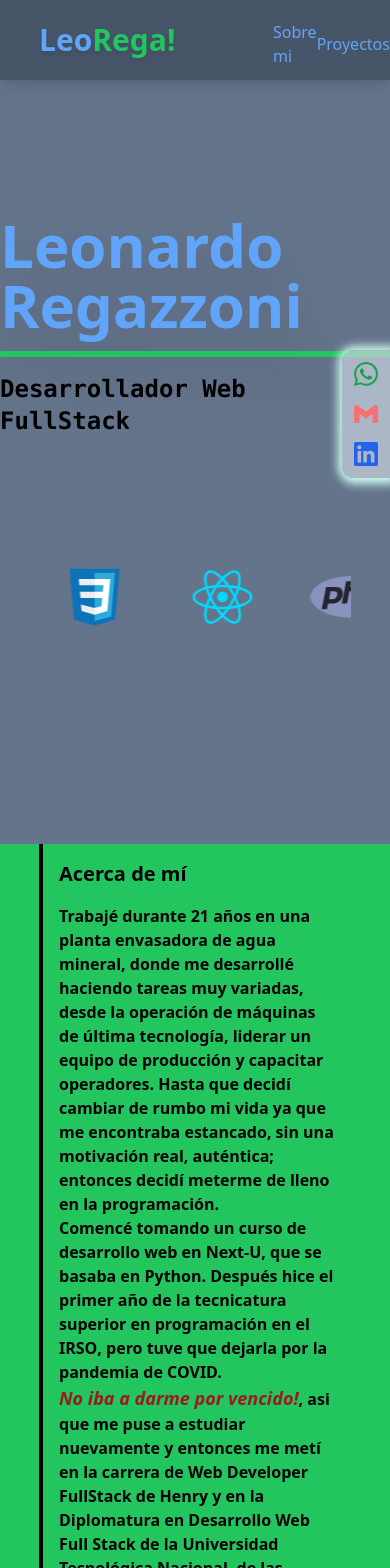
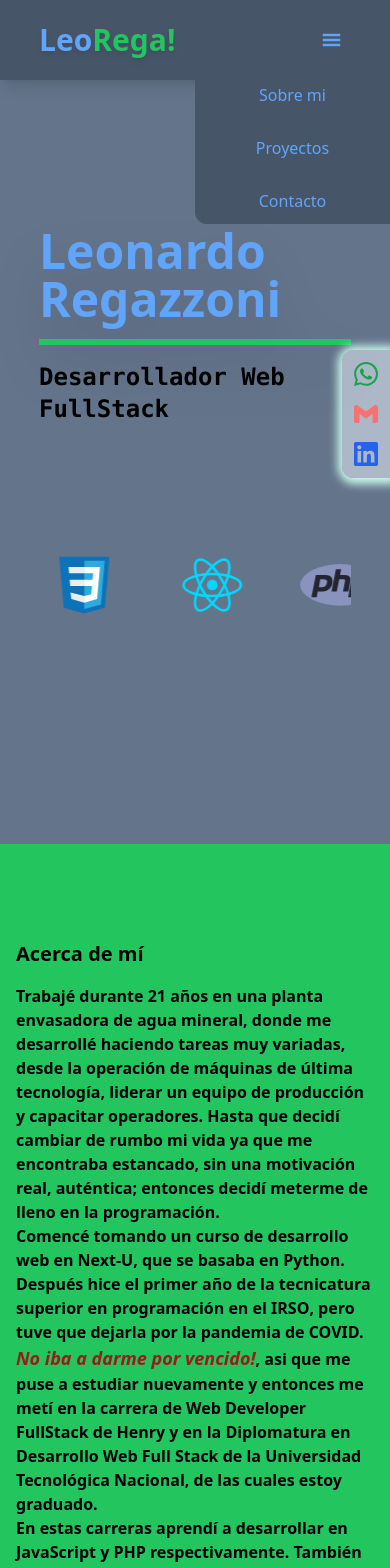
Before and after one commit to leorega/portfolio, a React (Vite) app: page / in a window 390 px wide. Shown: the top 1568 px of the page. Built offline with nearby package versions, Linux system fonts and the light colour scheme.

Commit message:
Agrego estilos responsive

```diff
--- a/src/App.jsx
+++ b/src/App.jsx
@@ -1,4 +1,4 @@
-import Home from "./components/home/Home";
+import Main from "./components/main/Main";
 import About from "./components/about/About"
 import Projects from "./components/Projects/Projects";
 import NavBar from "./components/navBar/NavBar";
@@ -12,7 +12,7 @@ function App() {
     <div className="flex flex-col justify-center items-center w-full min-h-screen">
       <NavBar/>
       <SocialBar/>
-      <Home/>
+      <Main/>
       <About/>
       <Projects/>
       <Form/>
--- a/src/components/Projects/Projects.jsx
+++ b/src/components/Projects/Projects.jsx
@@ -7,16 +7,16 @@ const Projects = () => {
 
   return (
     <section id="projects" className='w-full min-h-screen flex justify-center bg-slate-500 pt-20'>
-        <div className='w-4/5 flex flex-col items-center bg-slate-600 border-t-4 border-blue-400'>
+        <div className='lg:w-4/5 flex flex-col items-center bg-slate-600 border-t-4 border-blue-400'>
             <h3 className='text-3xl font-bold text-green-500 h-20 flex items-center'>Proyectos</h3>
             <div className='w-full flex flex-wrap justify-evenly bg-slate-500 border-t-4 border-blue-400 pt-4'>
               {projectsJson.projects.map((project) => (
-                <div key={project.id} className='flex flex-col items-center w-[30%] h-96 ml-1 mr-1 mb-8 shadow-md shadow-green-100 scale-100 hover:scale-105 ease-in duration-500 hover:bg-gradient-to-br from-slate-600 to-slate-300'>
-                  <img src={project?.image} alt={project?.name} className='h-1/2'/>
+                <div key={project.id} className='flex flex-col items-center md:w-[45%] lg:w-[30%] lg:h-96 ml-1 mr-1 mb-8 shadow-md shadow-green-100 scale-100 hover:scale-105 ease-in duration-500 hover:bg-gradient-to-br from-slate-600 to-slate-300'>
+                  <img src={project?.image} alt={project?.name} className='lg:h-1/2'/>
                   <div className='p-3 flex flex-col h-1/2 items-center'>
                     <h4 className='font-bold text-base mt-4 mb-4'>{project?.name}</h4>
                     <p className='font-semibold text-sm'>{project?.description}</p>
-                    <div className='mt-auto w-4/5 flex justify-around'>
+                    <div className='mt-auto w-4/5 flex justify-around py-2'>
                       {project.link ?
                       <a href={project?.link} target='_blank' rel='noreferrer' className='flex items-center cursor-pointer text-sm font-semibold border-2 border-black hover:bg-green-500'>+ Visitar  <MdCallMissedOutgoing className='mx-2'/> +</a>
                       : <p className='hidden'></p>
--- a/src/components/about/About.jsx
+++ b/src/components/about/About.jsx
@@ -2,8 +2,8 @@
 
 const About = () => {
   return (
-    <section id="about" className='w-full min-h-screen bg-green-500 flex flex-col items-center justify-center'>
-      <div className="w-4/5 border-l-4 border-black p-4">
+    <section id="about" className='w-full min-h-screen pt-20 bg-green-500 flex flex-col items-center justify-center'>
+      <div className="md:w-4/5 md:border-l-4 border-black p-4">
         <h3 className='text-xl font-bold mb-4'>Acerca de mí</h3>
         <p className='font-semibold'>Trabajé durante 21 años en una planta envasadora de agua mineral, donde me desarrollé
            haciendo tareas muy variadas, desde la operación de máquinas de última tecnología, liderar un equipo de producción y
--- a/src/components/footer/Footer.jsx
+++ b/src/components/footer/Footer.jsx
@@ -7,10 +7,10 @@ const Footer = () => {
         <div className='flex font-black text-3xl drop-shadow-md cursor-pointer'>
           <h2 className='text-blue-400'>Leo</h2><h2 className='text-green-500'>Rega!</h2>
         </div>
-        <div className='text-white'>
-            Leonardo Gabriel Regazzoni {"<Desarrollador Full Stack>"}
+        <div className='text-white hidden md:block'>
+            Leonardo Regazzoni {"<Desarrollador Full Stack>"}
         </div>
-        <nav className='text-blue-400 flex flex-col'>
+        <nav className='text-blue-400 flex flex-col lg:flex-row lg:w-1/4 justify-between'>
           <a className='box-border hover:font-bold border-blue-400' href="#about">Sobre mi</a>
           <a className='box-border hover:font-bold border-blue-400' href="#projects">Proyectos</a>
           <a className='box-border hover:font-bold border-blue-400' href="#contact">Contacto</a>
--- a/src/components/form/Form.jsx
+++ b/src/components/form/Form.jsx
@@ -36,13 +36,13 @@ const Form = () => {
   return (
     <section id='contact' className='w-full h-screen flex flex-col pt-20 items-center bg-green-500'>
         <h3 className='text-3xl font-bold drop-shadow-[1px_1px_5px_rgb(96,165,250)] mt-2 mb-2'>Formulario de contacto</h3>
-        <form id='form' ref={form} onSubmit={handleSubmit} method="POST" className='w-3/5 h-4/5'>
-          <fieldset className='border-2 border-black flex flex-col h-full items-center justify-around shadow-2xl'>
+        <form id='form' ref={form} onSubmit={handleSubmit} method="POST" className='w-full h-4/5 md:w-4/5 lg:w-3/5'>
+          <fieldset className='border-2 border-black flex flex-col mx-2 h-full items-center justify-around shadow-2xl'>
             <legend className='text-xl m-2 p-2'>Dejame tu mensaje</legend>
-            <input className='w-3/4 rounded-sm border-2 border-black p-2' type="text" name='name' placeholder='Nombre' required/>
-            <input className='w-3/4 rounded-sm border-2 border-black p-2' type="email" name='email' placeholder='Email' required/>
-            <textarea className='w-3/4 rounded-sm border-2 border-black p-2' name="message" cols="30" rows="10" placeholder='Escribe tu mensaje acá' required></textarea>
-            <button type='submit' className='bg-blue-400 w-1/4 h-10 rounded-md border-2 border-black hover:bg-slate-700 hover:text-blue-200 hover:font-bold'>Enviar</button>
+            <input className='w-3/4 my-2 rounded-sm border-2 border-black p-2' type="text" name='name' placeholder='Nombre' required/>
+            <input className='w-3/4 my-2 rounded-sm border-2 border-black p-2' type="email" name='email' placeholder='Email' required/>
+            <textarea className='w-3/4 my-2 rounded-sm border-2 border-black p-2' name="message" cols="30" rows="10" placeholder='Escribe tu mensaje acá' required></textarea>
+            <button type='submit' className='bg-blue-400 w-1/4 h-10 rounded-md my-2 border-2 border-black hover:bg-slate-700 hover:text-blue-200 hover:font-bold duration-500'>Enviar</button>
           </fieldset>
         </form>
     </section>
--- a/src/components/home/Home.jsx
+++ b/src/components/main/Main.jsx
@@ -1,11 +1,11 @@
 import Slider from "../slider/Slider";
 import NavBar from "../navBar/NavBar";
 
-const Home = () => {
+const Main = () => {
   return (
     <main id="home" className="flex flex-col items-center justify-center w-full min-h-screen bg-slate-500 shadow-2xl">
-      <div className="flex flex-col items-center mb-32">
-        <h1 className="font-extrabold text-blue-400 text-6xl mb-4 drop-shadow-2xl border-b-[6px] pb-4 border-green-500">
+      <div className="w-4/5 flex flex-col items-center mb-32">
+        <h1 className="font-extrabold text-blue-400 text-5xl md:text-6xl mb-4 drop-shadow-2xl border-b-[6px] pb-4 border-green-500">
         Leonardo Regazzoni
         </h1>
         <h3 className="font-mono font-bold text-2xl">Desarrollador Web FullStack</h3>
@@ -15,4 +15,4 @@ const Home = () => {
   )
 }
 
-export default Home;
+export default Main;
--- a/src/components/navBar/NavBar.jsx
+++ b/src/components/navBar/NavBar.jsx
@@ -1,19 +1,26 @@
 import { Link } from "react-scroll";
+import { GiHamburgerMenu } from "react-icons/gi";
 
 const NavBar = () => {
 
   return (
-    <header className='bg-slate-600 w-full h-20 fixed top-0 z-10 flex items-center mb-8 shadow-lg'>
+    <header className='bg-slate-600 lg:bg-opacity-70 w-full h-20 fixed top-0 z-10 flex items-center mb-8 shadow-lg'>
       <div className='flex w-4/5 mx-auto justify-between items-center h-full'>
         <div className='flex font-black text-3xl drop-shadow-md cursor-pointer'>
           <Link to="home" smooth={true} duration={500} className="flex">
             <h2 className='text-blue-400'>Leo</h2><h2 className='text-green-500'>Rega!</h2>
           </Link>
         </div>
-        <nav className='text-blue-400 w-1/4 flex justify-between h-full items-center'>
-          <a className='pt-2 hover:border-t-2 hover:font-bold border-blue-400' href="#about">Sobre mi</a>
-          <a className='pt-2 hover:border-t-2 hover:font-bold border-blue-400' href="#projects">Proyectos</a>
-          <a className='pt-2 hover:border-t-2 hover:font-bold border-blue-400' href="#contact">Contacto</a>
+        <div className="lg:hidden w-1/4 h-1/2 flex items-center">
+          <button className="w-full h-full flex justify-end items-center">
+            <GiHamburgerMenu className="text-blue-400 w-1/2 h-1/2"/>
+          </button>
+        </div>
+        <nav className='text-blue-400 bg-slate-600 w-1/2 flex flex-col fixed top-16 right-0 h-40 items-center justify-around rounded-bl-xl
+          lg:flex-row lg:static lg:bg-opacity-10 lg:h-full lg:rounded-none lg:w-1/4'>
+          <a className='pt-2 lg:hover:border-t-2 hover:font-bold duration-150 border-blue-400' href="#about">Sobre mi</a>
+          <a className='pt-2 lg:hover:border-t-2 hover:font-bold duration-150 border-blue-400' href="#projects">Proyectos</a>
+          <a className='pt-2 lg:hover:border-t-2 hover:font-bold duration-150 border-blue-400' href="#contact">Contacto</a>
         </nav>
       </div>
     </header>
```
